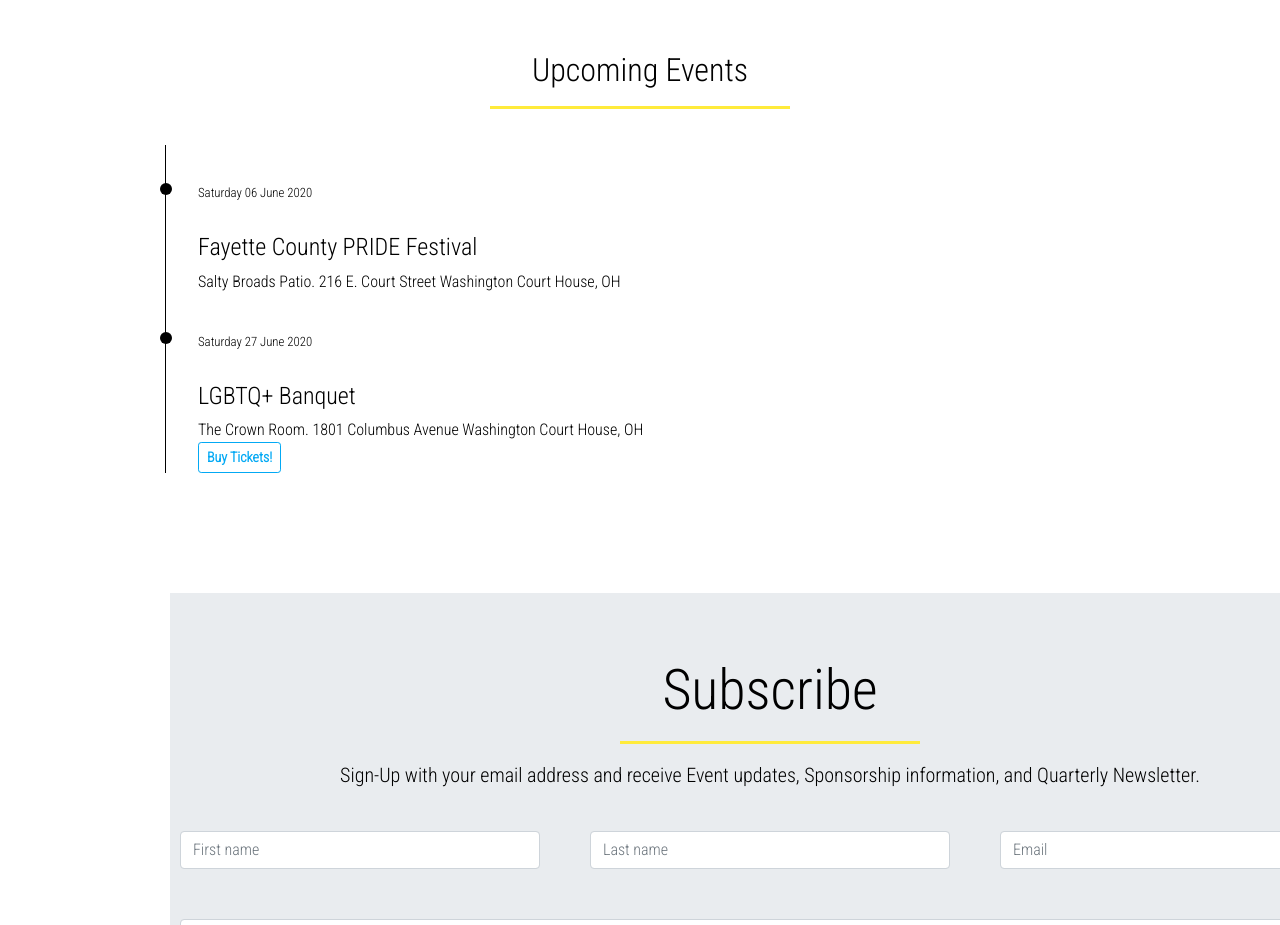
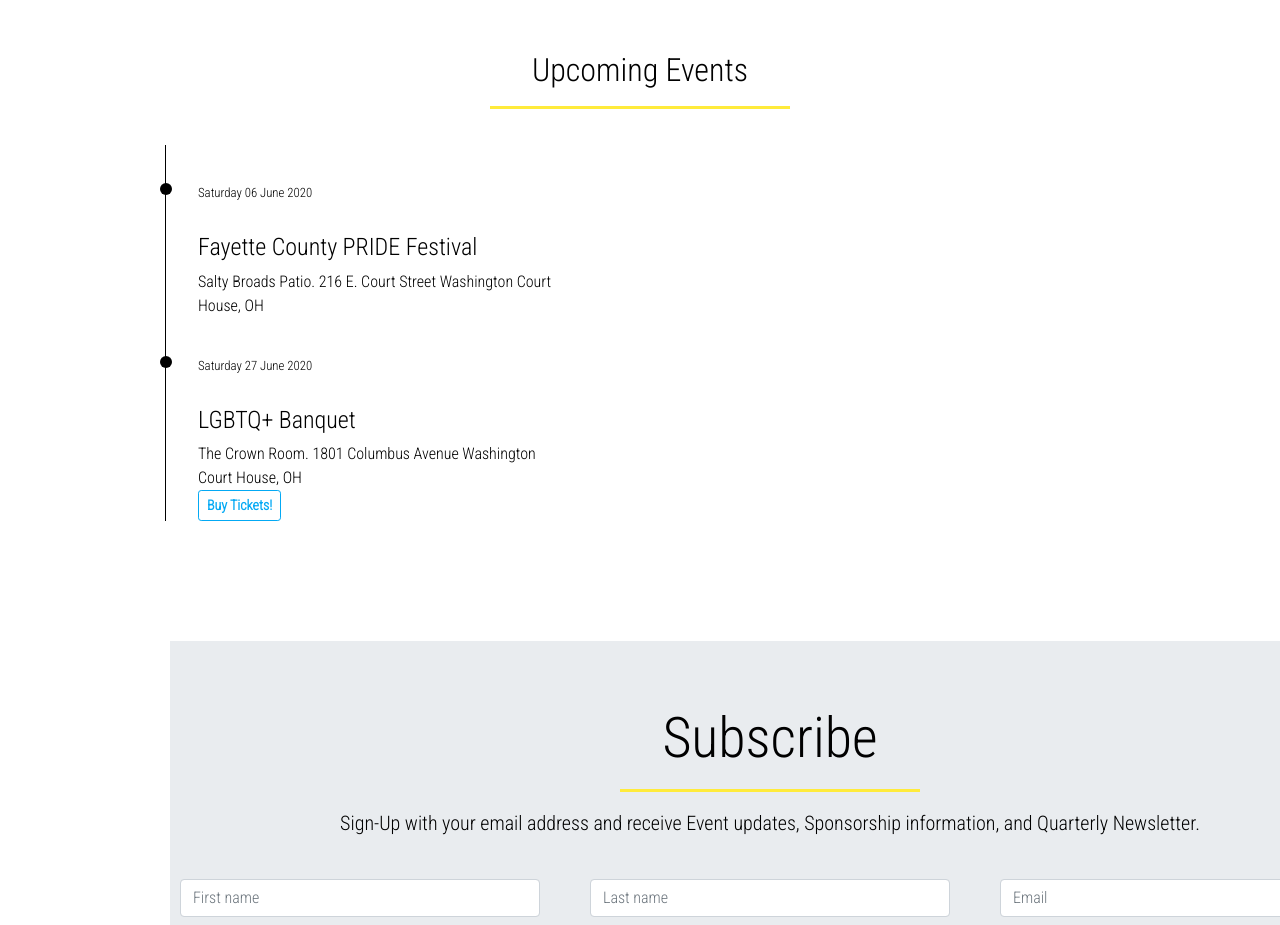
Before and after one commit to Code-Institute-Submissions/https-github.com-callendera-Milestone-Project-2, a plain HTML site: page index.html in a window 1280 px wide. Shown: the part 3140-4065 px from the top of the page. Drawn offline with nearby package versions, Linux system fonts and the light colour scheme.

Commit message:
created id=map div

```diff
--- a/index.html
+++ b/index.html
@@ -137,7 +137,7 @@
             <h2>Upcoming Events</h2>
             <hr class="my-block-divider ">
         </div>
-        <div class="col-12 my-timeline ">
+        <div class="col-6 my-timeline ">
             <!--my-timeline-item is my class name to allow my own personal style for each timeline item. The date is then given in the dive tp allow the timeline to occur in order from earliest date to latest date-->
             <div class="timeline-item my-timeline-item " data-dates="Saturday 06 June 2020 ">
                 <br>
@@ -155,6 +155,9 @@
                 <a class="btn btn-sm my-btn " href="// " target="_blank ">Buy Tickets!</a>
 
             </div>
+        </div>
+        <div class="col-6" id="map">
+
         </div>
     </div>
     <div id="subscribe"></div>
```
